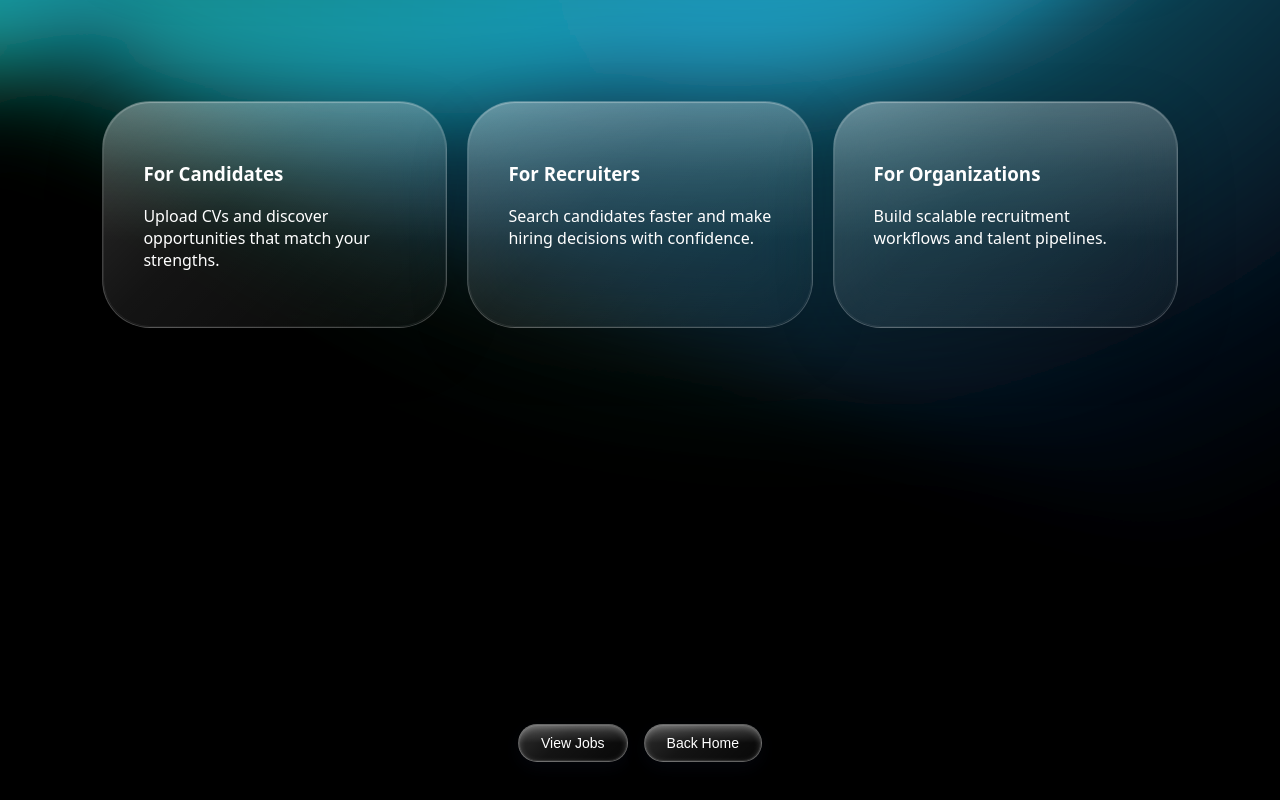
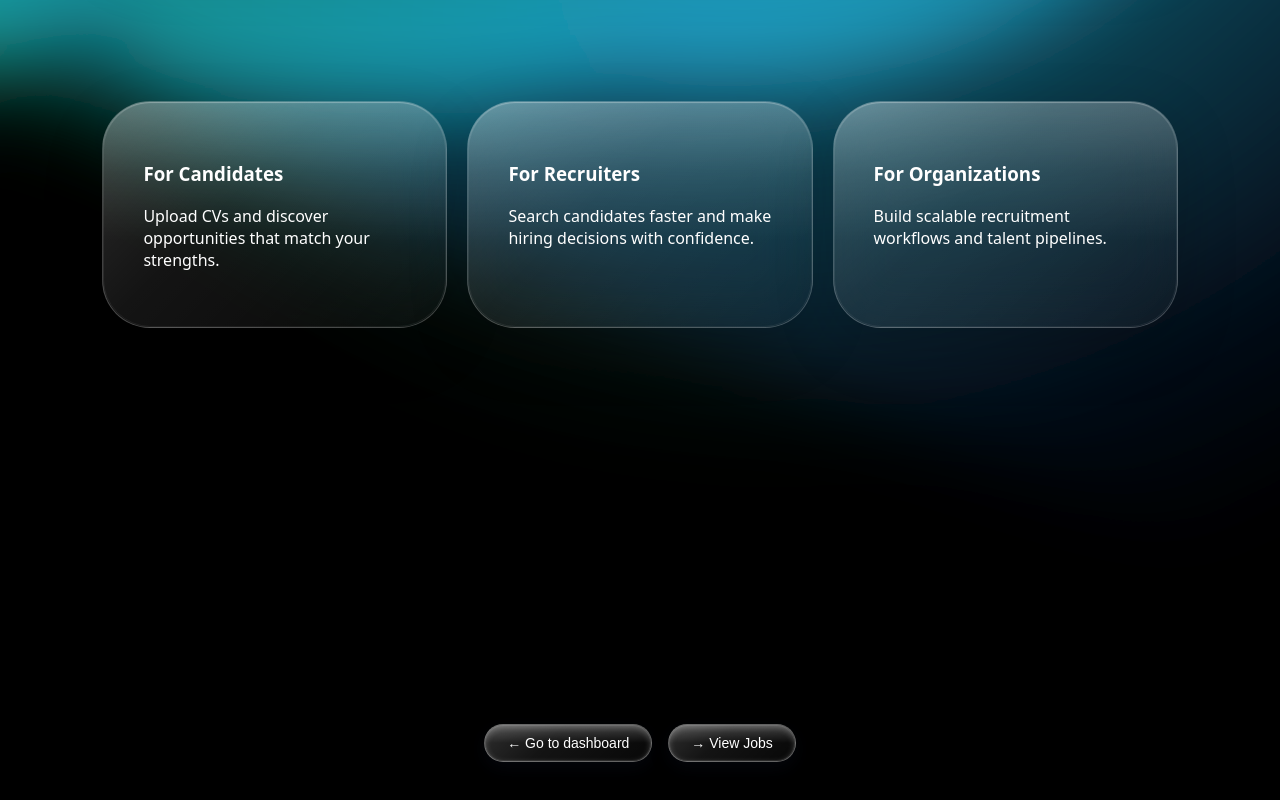
Before and after one commit to plgkiet/synergy-hub, a React (Vite) app: page /about in a window 1280 px wide. Shown: the part 2467-3267 px from the top of the page. Built offline with nearby package versions, Linux system fonts and the light colour scheme.

Commit message:
fix btn back

```diff
--- a/src/pages/AboutPage/AboutPage.jsx
+++ b/src/pages/AboutPage/AboutPage.jsx
@@ -210,10 +210,11 @@ export default function AboutPage() {
         </p>
 
         <div className="about-actions">
-          <GlassButton onClick={() => navigate("/jobs")}>View Jobs</GlassButton>
-
           <GlassButton onClick={() => navigate("/dashboard")}>
-            Back Home
+            ← Go to dashboard
+          </GlassButton>
+          <GlassButton onClick={() => navigate("/jobs")}>
+            → View Jobs
           </GlassButton>
         </div>
       </section>
--- a/src/pages/ContactPage/ContactPage.jsx
+++ b/src/pages/ContactPage/ContactPage.jsx
@@ -82,11 +82,10 @@ export default function ContactPage() {
       </section>
 
       <section className="contact-actions">
-        <GlassButton onClick={() => navigate("/about")}>About Us</GlassButton>
-
         <GlassButton onClick={() => navigate("/dashboard")}>
-          Back Home
+          ← Go to dashboard
         </GlassButton>
+        <GlassButton onClick={() => navigate("/about")}>→ About Us</GlassButton>
       </section>
     </div>
   );
```
